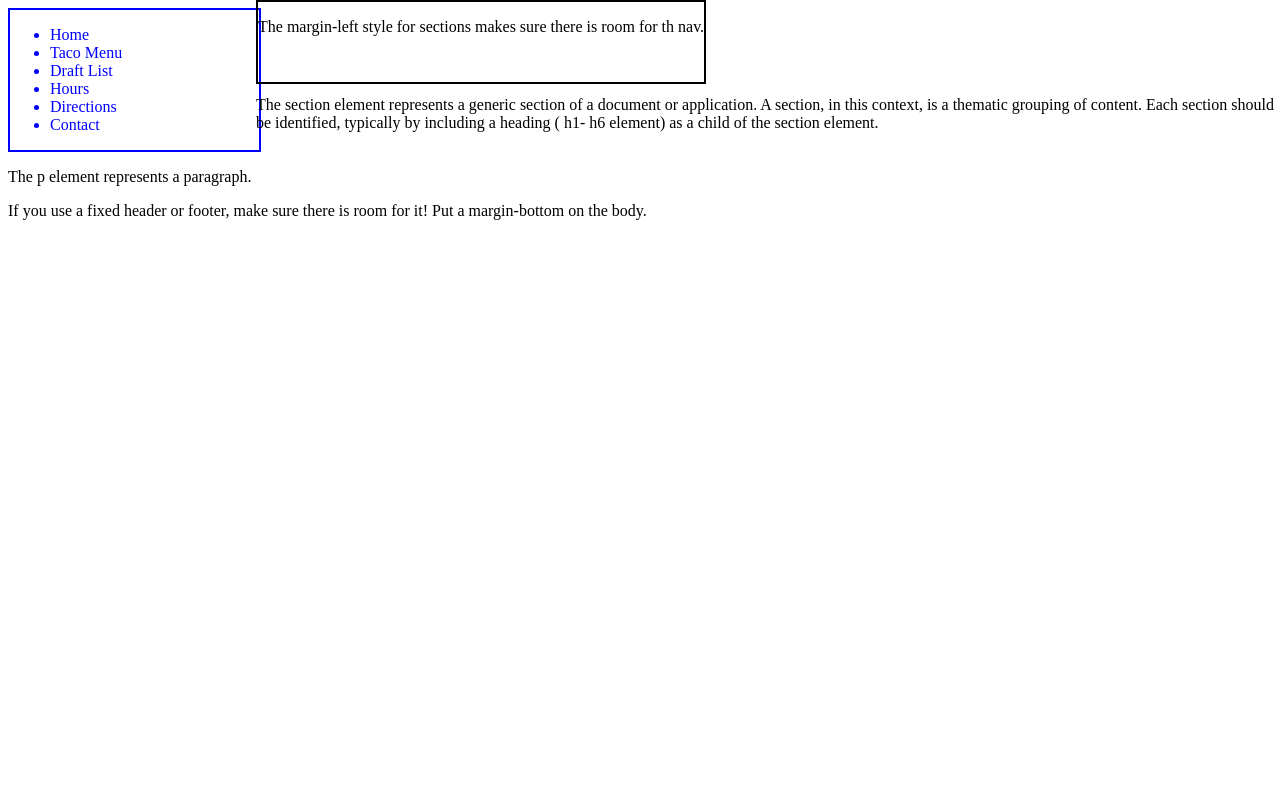
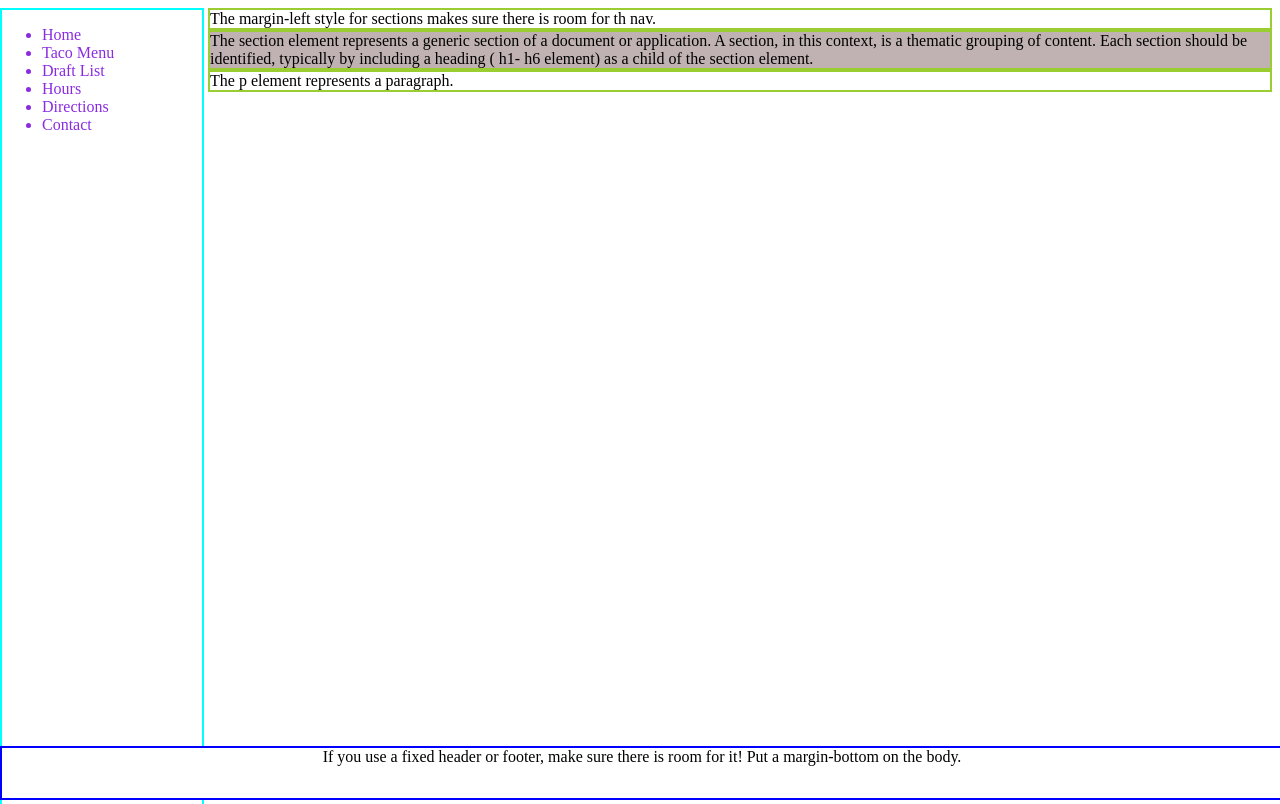
Before and after one commit to cristiangheorghe03/Practica-Wantsome, a plain HTML site: page css-practice/css-positioning-practice2.html in a window 1280 px wide. Shown: the top 804 px of the page. Drawn offline with Linux system fonts and the light colour scheme.

Commit message:
Tema 2 + practica clasa

```diff
--- a/css-practice/css-homework-2.css
+++ b/css-practice/css-homework-2.css
@@ -0,0 +1,46 @@
+ul li:nth-child(2n){
+    color: green;
+}
+ul li:nth-child(3){
+    background: lightblue;
+}
+ul li:first-child{
+    border-top: 1px solid green;
+    }
+ul li:last-child{
+    border-bottom: 5px dashed blue;
+    }
+ul li:nth-child(3) a {
+    text-decoration-color: red;
+}
+ul li:nth-child(5) a {
+    text-decoration-color: red;
+}
+ul li:nth-child(5) a:hover {
+    color: grey;
+}
+ul li:nth-child(3) {
+    list-style-type: none;
+}
+ul li:nth-child(5) {
+    list-style-type: none;
+}
+ input[type=text]:focus {
+     background-color: grey;}
+
+ form div:nth-child(1) input {
+     color: green;
+ }
+ form div:nth-child(2) input {
+     color: blue;
+ }
+ form div:nth-child(3) input {
+     color: transparent;
+ }
+ form div:nth-child(4) input::selection {
+        background-color: yellow;
+        color: pink;
+ }
+ form div:nth-child(5) input:hover {
+     color: red;
+ }
--- a/css-practice/css-positioning-practice2.html
+++ b/css-practice/css-positioning-practice2.html
@@ -2,28 +2,34 @@
 <html>
     <head>
 <style>
-    .container{ position: relative;
-                top: 0;
-                right: 0;
-                border: 2px solid blue;
-                margin-right: 80%;
 
+.container {
+position: absolute;
+border: 2px solid cyan;
+height: 1500px;
+}
+nav {
+    position: relative;
+    left: 0;
+    width: 200px;
+    border: 1px solid blueviolet;
+    color: blueviolet;
     }
-    li { color: blue;}
 
-    .section-1 { height: 10%;
-                weight: 20%;
-                position: absolute;
-                top: 0;
-                left: 20%;
-                border: 2px solid;
-    }
-    .section-2 {height: 10%;
-                weight: 20%;
-                position: absolute;
-                top: 10%;
-                left: 20%;
-
+section {
+    margin-left: 200px;
+    border: 2px solid yellowgreen;
+}
+div section:nth-child(3) {background-color: rgb(192, 178, 178);}
+    footer {
+        position: fixed;
+        bottom: 0;
+        left: 0;
+        width: 100%;
+        height: 50px;
+        background-color: white;
+        border: 2px solid blue;
+        text-align: center;
     }
     </style>
     </head>
@@ -39,14 +45,16 @@
                     <li>Contact</li>
                 </ul>
             </nav>
-            <section class="section-1">
-                <p>The margin-left style for sections makes sure there is room for th nav.</p></section>
-            <section class="section-2">
-                <p>The section element represents a generic section of a document or application. A section, in this context, is a thematic grouping of content. Each section should be identified, typically by including a heading ( h1- h6 element) as a child of the section element.</p></section>
-            <section class="section-3">
-                <p>The p element represents a paragraph.</p></section>
-        </div>
-        <footer>
-            <p>If you use a fixed header or footer, make sure there is room for it! Put a margin-bottom on the body.</p></footer>
-    </body>
+<section>
+    The margin-left style for sections makes sure there is room for th nav.
+</section>
+<section>
+    The section element represents a generic section of a document or application. A section, in this context, is a thematic grouping of content. Each section should be identified, typically by including a heading ( h1- h6 element) as a child of the section element.
+</section>
+<section>
+    The p element represents a paragraph.
+</section>
+</div>
+<footer>If you use a fixed header or footer, make sure there is room for it! Put a margin-bottom on the body.</footer>
+</body>
 </html>
```
Also changed, not shown: css-practice/css-positioning-practice.html (+4 -0 lines), css-practice/index.html (+2 -6 lines).
